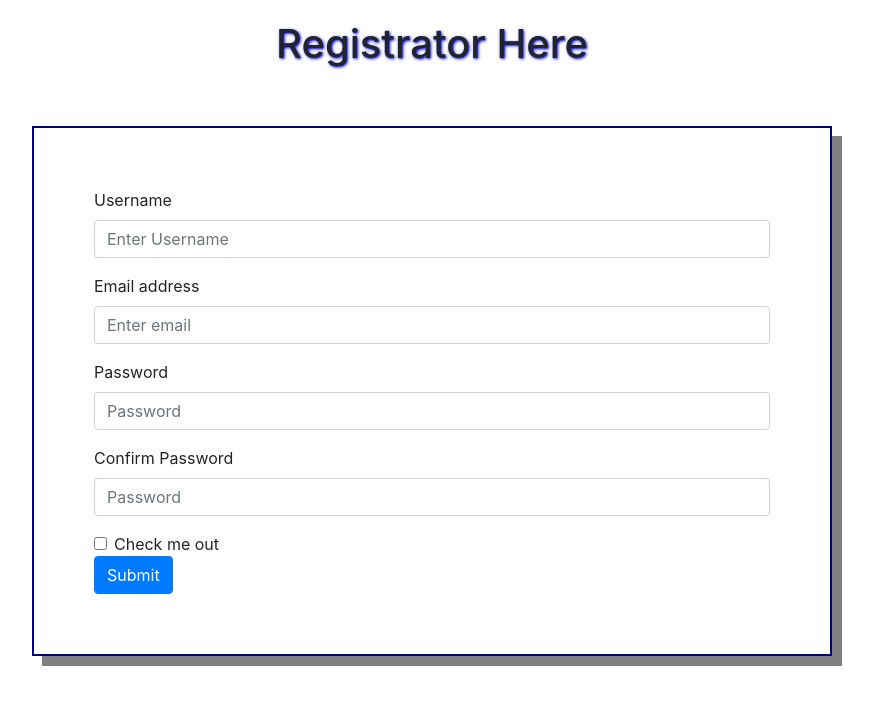
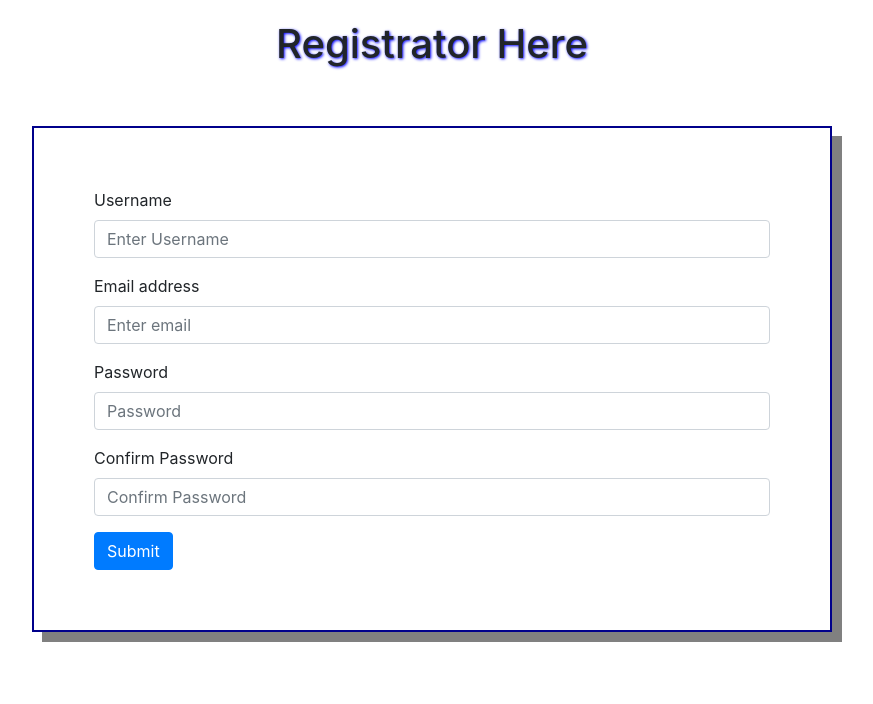
Before and after one commit to Koblinskis/Registration-Page, a Vue app: page / in a window 1280 px wide. Shown: the top 704 px of the page, without its empty margins (208-1081 px from the left). Built offline with nearby package versions, Linux system fonts and the light colour scheme.

Commit message:
removed unnessary items

```diff
--- a/src/components/Registration.vue
+++ b/src/components/Registration.vue
@@ -36,11 +36,7 @@
         <input type="password"
         class="form-control"
         id="confirmPassword"
-        placeholder="Password">
-      </div>
-      <div class="form-check">
-        <input type="checkbox" class="form-check-input" id="exampleCheck1">
-        <label class="form-check-label" for="exampleCheck1">Check me out</label>
+        placeholder="Confirm Password">
       </div>
       <button type="submit" class="btn btn-primary">Submit</button>
     </form>
```
